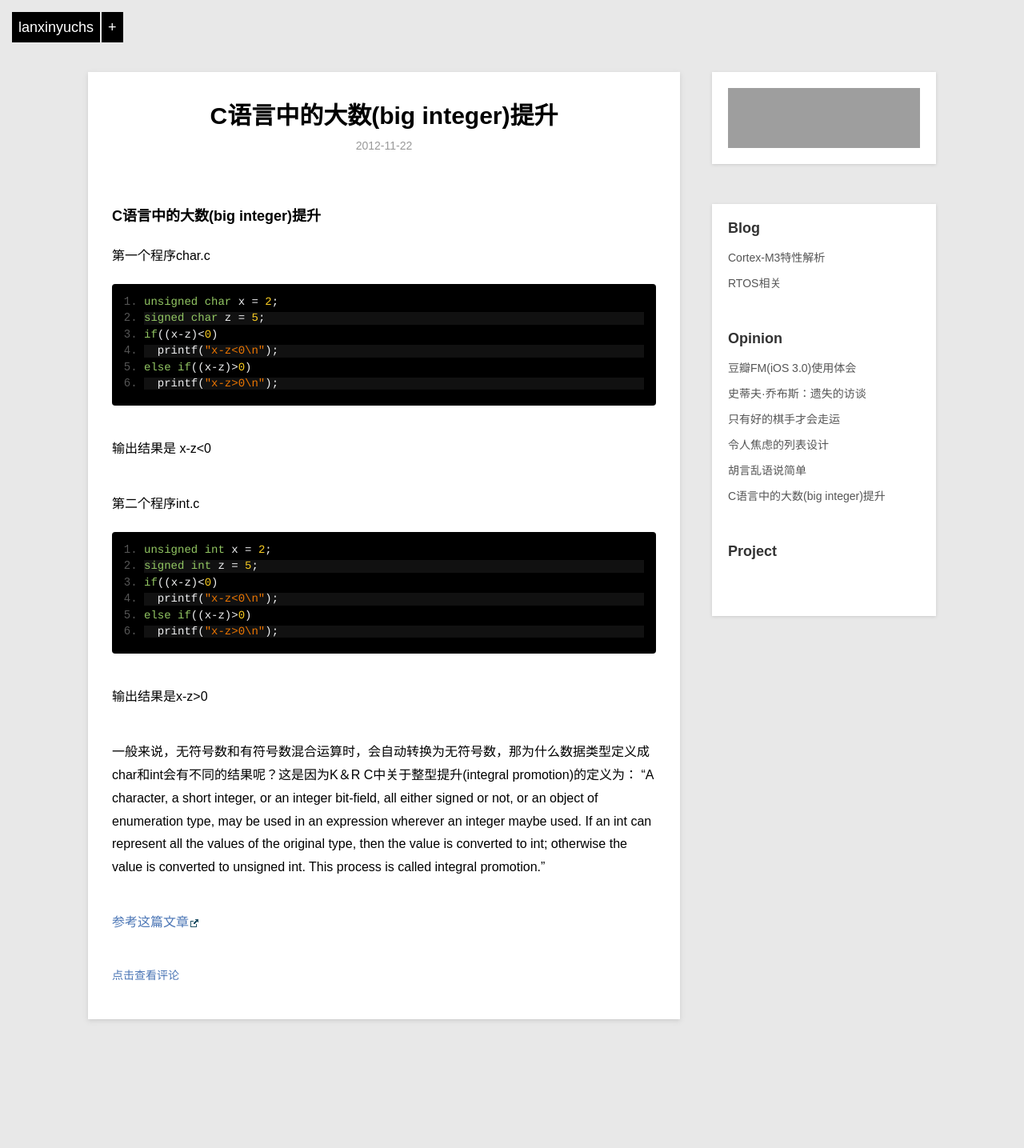
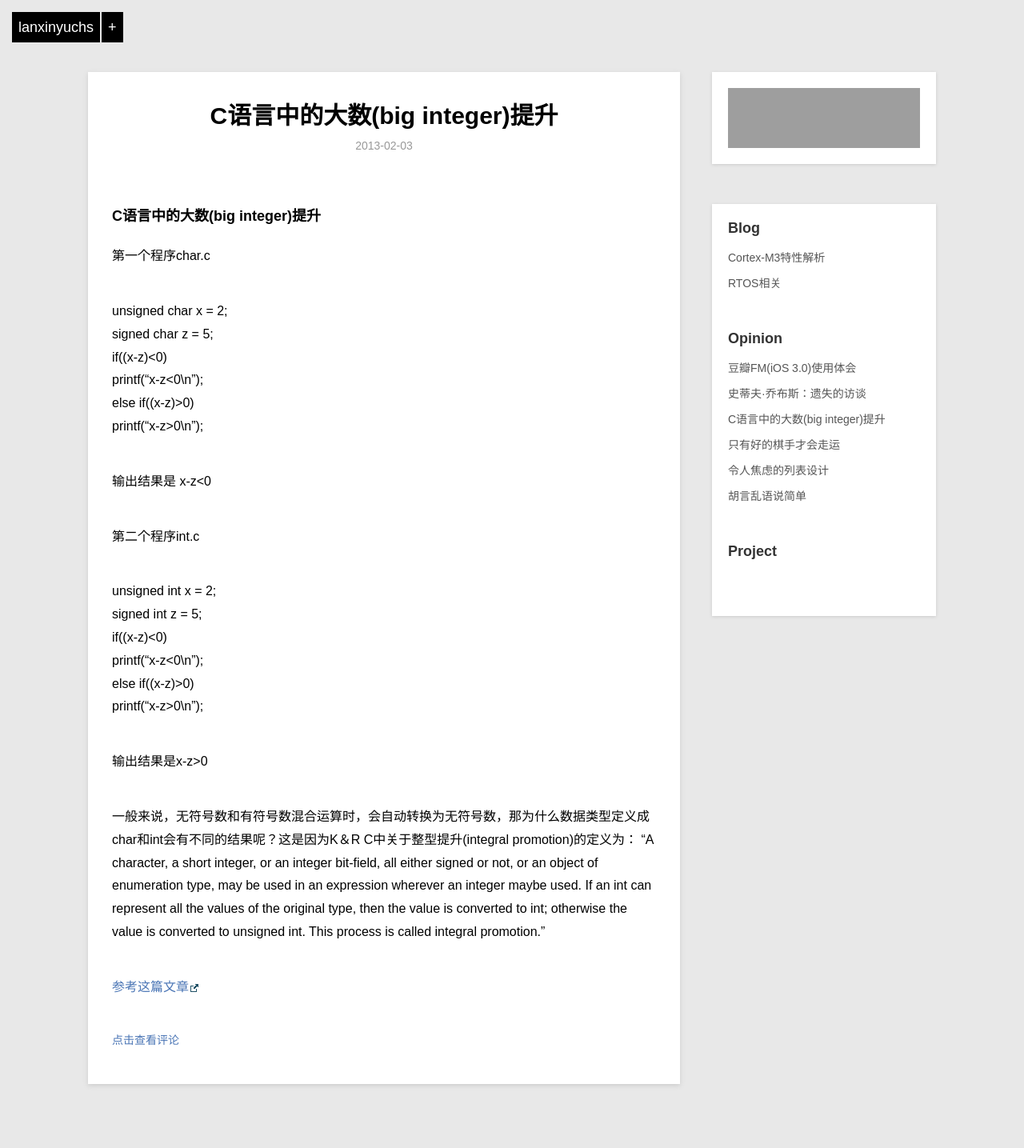
Before and after one commit to lanxinyuchs/lanxinyuchs.github.io, a Jekyll site: the page built from _posts/opinion/2013-02-03-big-int-promotion.md, in a window 1280 px wide. Shown: the whole page at 80% size. Built offline with Jekyll 4.4.1, drawn with Linux system fonts in a browser that asks for light colours; Markdown is read by kramdown in place of the engine named in the settings; before the commit the page ends 1354 px from its top, so only the background shows below that; grey boxes are pictures that could not be loaded.

Commit message:
Update and rename 2012-11-22-needs-video.md to 2013-02-03-big-int-promotion.md

````diff
--- a/_posts/opinion/2012-11-22-needs-video.md
+++ b/_posts/opinion/2013-02-03-big-int-promotion.md
@@ -9,31 +9,29 @@ tags:
 ###C语言中的大数(big integer)提升
 
 第一个程序char.c
-```C
+
 unsigned char x = 2;
 signed char z = 5;
 if((x-z)<0)
   printf("x-z<0\n");
 else if((x-z)>0)
   printf("x-z>0\n");
-```
+
 输出结果是 x-z<0
 
 
 第二个程序int.c
-```C
+
 unsigned int x = 2;
 signed int z = 5;
 if((x-z)<0)
   printf("x-z<0\n");
 else if((x-z)>0)
   printf("x-z>0\n");
-```
+
 输出结果是x-z>0
 
 一般来说，无符号数和有符号数混合运算时，会自动转换为无符号数，那为什么数据类型定义成char和int会有不同的结果呢？这是因为K＆R C中关于整型提升(integral promotion)的定义为：
 "A character, a short integer, or an integer bit-field, all either signed or not, or an object of enumeration type, may be used in an expression wherever an integer maybe used. If an int can represent all the values of the original type, then the value is converted to int; otherwise the value is converted to unsigned int. This process is called integral promotion."
 
 [参考这篇文章](http://blog.csdn.net/lovekatherine/article/details/1565969)
-
-[1]:    {{ page.url}}  ({{ page.title }})
````
